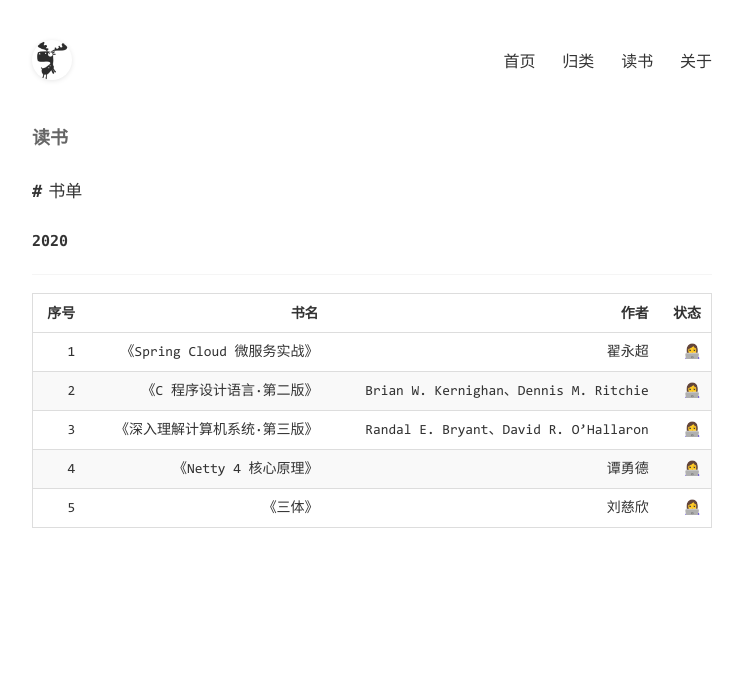
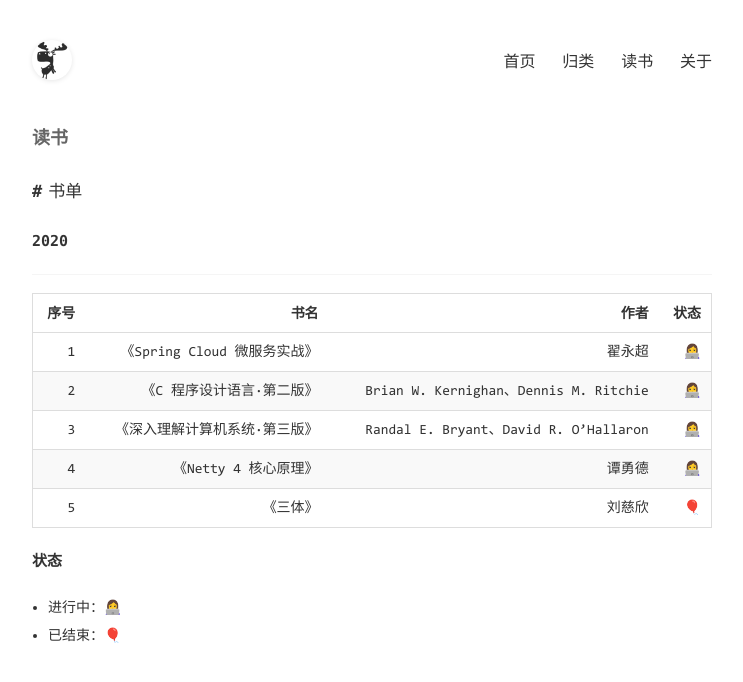
Before and after one commit to Suomea/Suomea.github.io, a Jekyll site: the page built from pages/books.md, in a window 1280 px wide. Shown: the top 682 px of the page, without its empty margins (268-1011 px from the left). Built offline with Jekyll 4.4.1, drawn with Linux system fonts in a browser that asks for light colours.

Commit message:
:tada: 读完《三体》。

```diff
--- a/pages/books.md
+++ b/pages/books.md
@@ -13,4 +13,8 @@ title: 读书
 | 2 | 《C 程序设计语言·第二版》 |  Brian W. Kernighan、Dennis M. Ritchie  |  👩‍💻 |
 | 3 | 《深入理解计算机系统·第三版》 | Randal E. Bryant、David R. O'Hallaron  | 👩‍💻 |
 | 4 | 《Netty 4 核心原理》 | 谭勇德  | 👩‍💻 |
-| 5 | 《三体》 | 刘慈欣  | 👩‍💻 |
+| 5 | 《三体》 | 刘慈欣  | 🎈 |
+
+### 状态
+- 进行中：👩‍💻
+- 已结束：🎈
```
